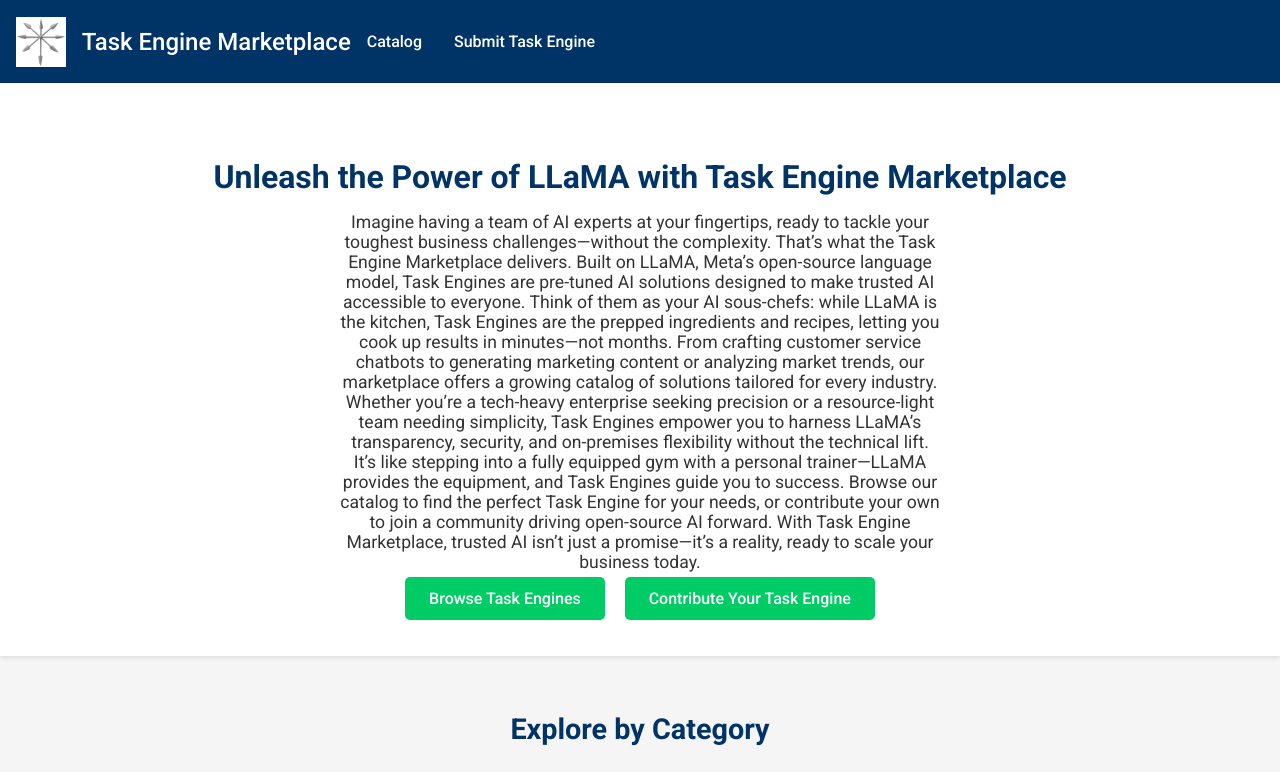
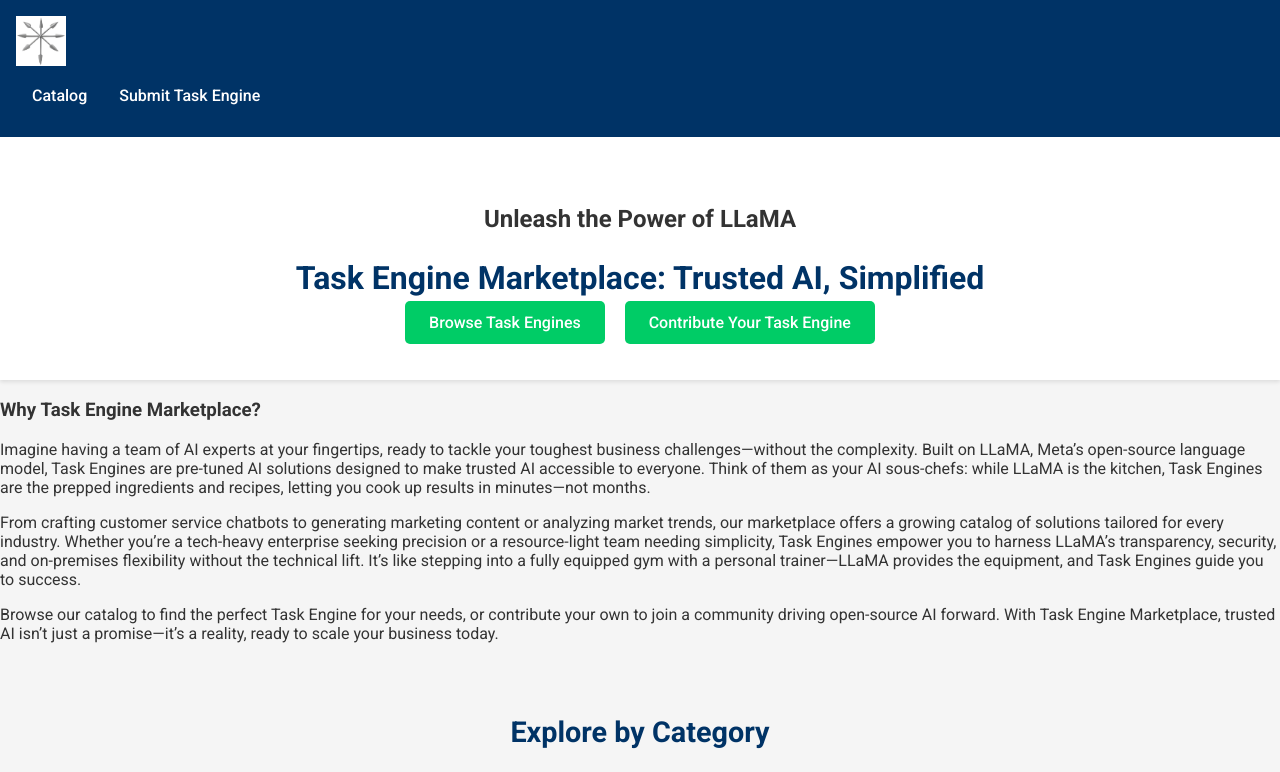
Before and after one commit to onepequity/llama-task-engine-marketplace, a plain HTML site: page index.html in a window 1280 px wide. Shown: the top 772 px of the page. Drawn offline with Linux system fonts and the light colour scheme.

Commit message:
Update index.html

```diff
--- a/index.html
+++ b/index.html
@@ -7,28 +7,32 @@
     <link rel="stylesheet" href="styles.css">
     <link href="https://fonts.googleapis.com/css2?family=Roboto:wght@400;500;700&display=swap" rel="stylesheet">
 </head>
-<!-- # Added Categories, logo -->
 <body>
     <header class="header">
+        <div class="header-container">
             <img src="logo.jpg" alt="Task Engine Marketplace Logo" class="logo">
-        <h1>Task Engine Marketplace</h1>
             <nav>
                 <ul>
                     <li><a href="#catalog">Catalog</a></li>
                     <li><a href="#submit">Submit Task Engine</a></li>
                 </ul>
             </nav>
+        </div>
     </header>
     <main>
         <section class="hero">
-            <h2>Unleash the Power of LLaMA with Task Engine Marketplace</h2>
-            <p>Imagine having a team of AI experts at your fingertips, ready to tackle your toughest business challenges—without the complexity. That’s what the Task Engine Marketplace delivers. Built on LLaMA, Meta’s open-source language model, Task Engines are pre-tuned AI solutions designed to make trusted AI accessible to everyone. Think of them as your AI sous-chefs: while LLaMA is the kitchen, Task Engines are the prepped ingredients and recipes, letting you cook up results in minutes—not months.
-From crafting customer service chatbots to generating marketing content or analyzing market trends, our marketplace offers a growing catalog of solutions tailored for every industry. Whether you’re a tech-heavy enterprise seeking precision or a resource-light team needing simplicity, Task Engines empower you to harness LLaMA’s transparency, security, and on-premises flexibility without the technical lift. It’s like stepping into a fully equipped gym with a personal trainer—LLaMA provides the equipment, and Task Engines guide you to success.
-Browse our catalog to find the perfect Task Engine for your needs, or contribute your own to join a community driving open-source AI forward. With Task Engine Marketplace, trusted AI isn’t just a promise—it’s a reality, ready to scale your business today.</p>
+            <h1>Unleash the Power of LLaMA</h1>
+            <h2>Task Engine Marketplace: Trusted AI, Simplified</h2>
             <div class="cta-buttons">
                 <a href="#catalog" class="button">Browse Task Engines</a>
                 <a href="#submit" class="button">Contribute Your Task Engine</a>
             </div>
+        </section>
+        <section class="intro">
+            <h3>Why Task Engine Marketplace?</h3>
+            <p>Imagine having a team of AI experts at your fingertips, ready to tackle your toughest business challenges—without the complexity. Built on LLaMA, Meta’s open-source language model, Task Engines are pre-tuned AI solutions designed to make trusted AI accessible to everyone. Think of them as your AI sous-chefs: while LLaMA is the kitchen, Task Engines are the prepped ingredients and recipes, letting you cook up results in minutes—not months.</p>
+            <p>From crafting customer service chatbots to generating marketing content or analyzing market trends, our marketplace offers a growing catalog of solutions tailored for every industry. Whether you’re a tech-heavy enterprise seeking precision or a resource-light team needing simplicity, Task Engines empower you to harness LLaMA’s transparency, security, and on-premises flexibility without the technical lift. It’s like stepping into a fully equipped gym with a personal trainer—LLaMA provides the equipment, and Task Engines guide you to success.</p>
+            <p>Browse our catalog to find the perfect Task Engine for your needs, or contribute your own to join a community driving open-source AI forward. With Task Engine Marketplace, trusted AI isn’t just a promise—it’s a reality, ready to scale your business today.</p>
         </section>
         <section id="catalog" class="catalog">
             <h2>Explore by Category</h2>
@@ -68,7 +72,6 @@ Browse our catalog to find the perfect Task Engine for your needs, or contribute
                     </div>
                 </div>
             </div>
-
 <!-- Content Creation -->
 <div class="category">
     <h3 class="category-title" style="background-color: #28A745;">Content Creation</h3>
```
Lines whose indentation alone changed are shown as unchanged.
